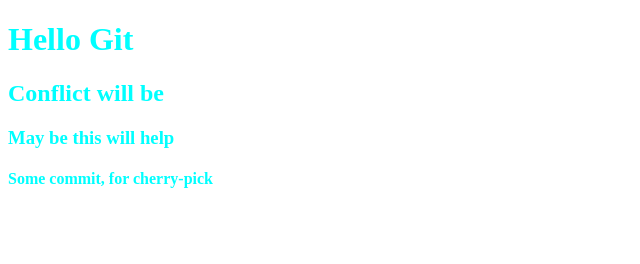
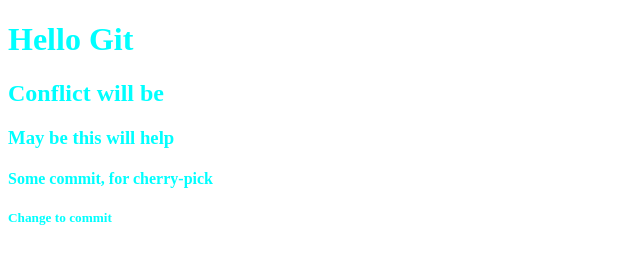
Before and after one commit to alextes90/git-course, a plain HTML site: page index.html in a window 1280 px wide. Shown: the full height of the page, 0-640 px from the left. Drawn offline with Linux system fonts and the light colour scheme.

Commit message:
docs: some change

```diff
--- a/index.html
+++ b/index.html
@@ -16,5 +16,6 @@
     <h2>Conflict will be</h2>
     <h3>May be this will help</h3>
     <h4>Some commit, for cherry-pick</h4>
+    <h5>Change to commit</h5>
   </body>
 </html>
```
